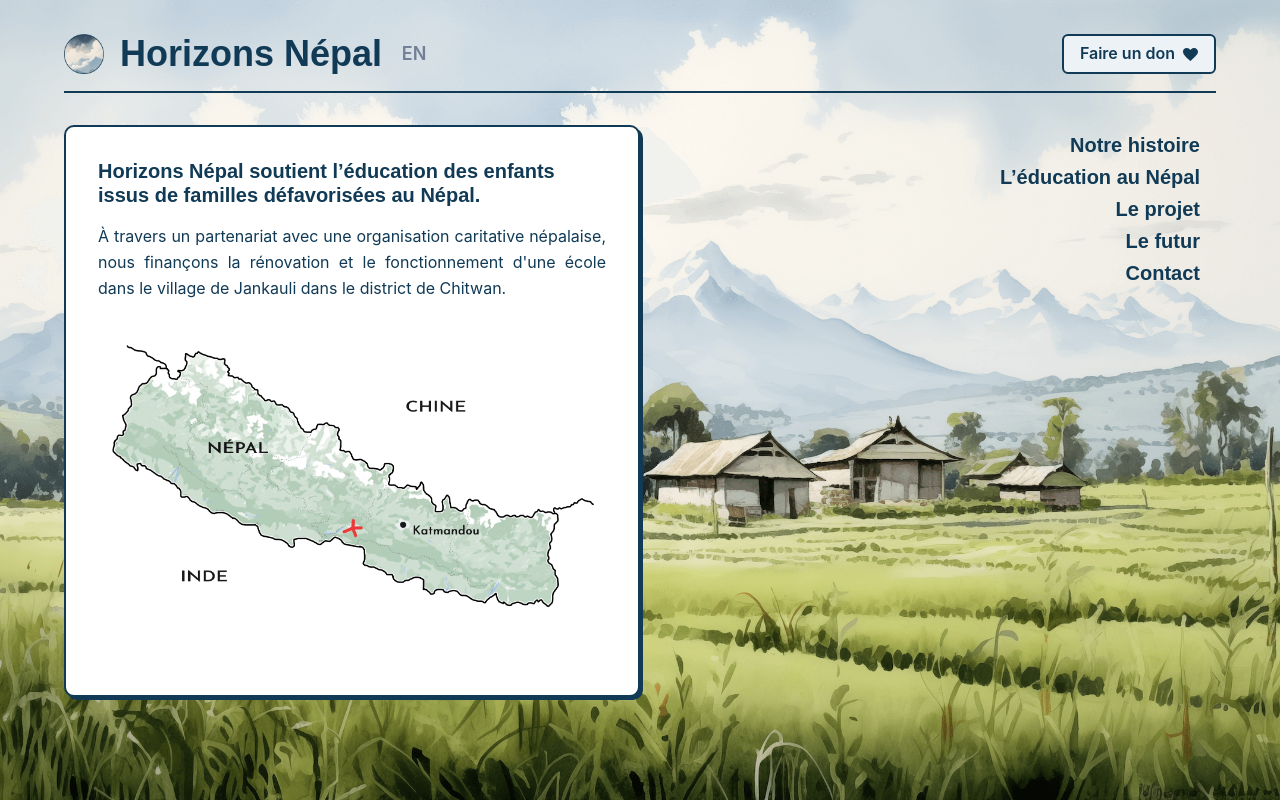
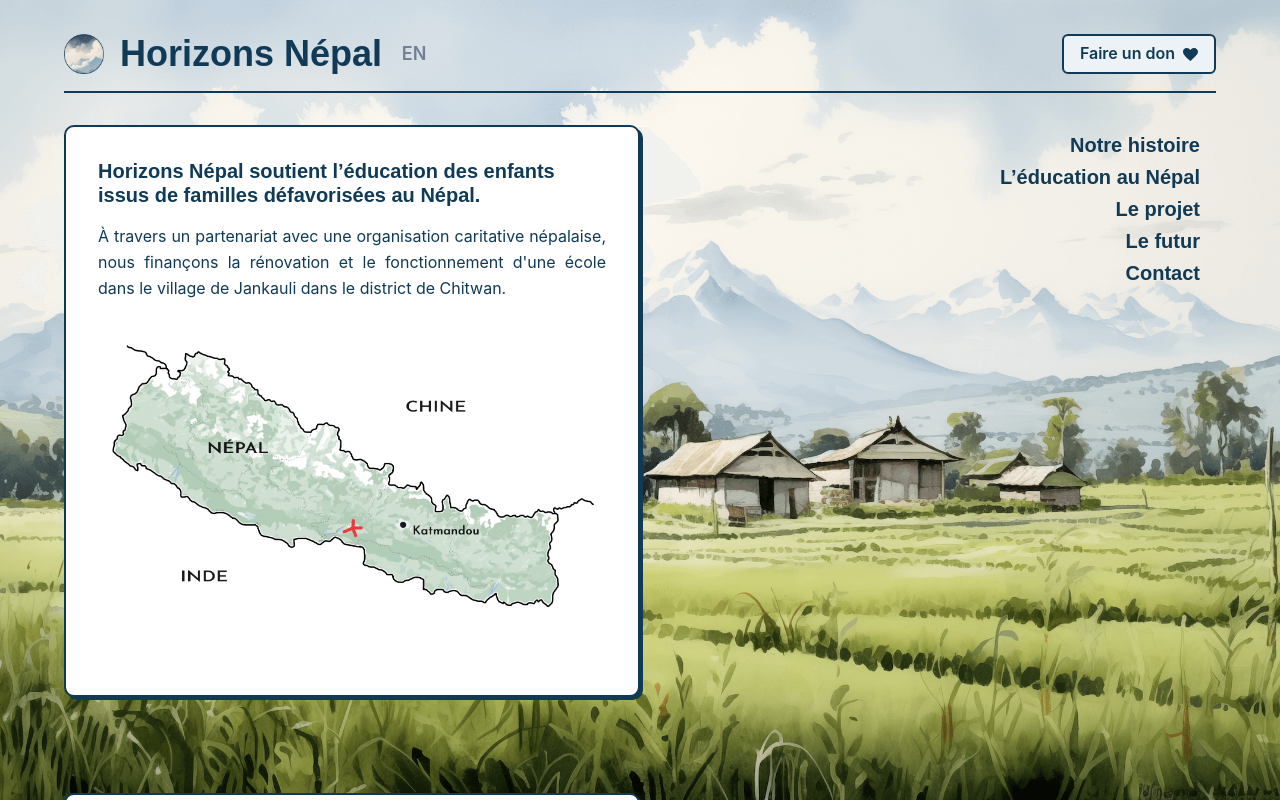
Before and after one commit to victormasson21/hn-vite, a React (Vite) app: page / in a window 1280 px wide. Built offline with nearby package versions, Linux system fonts and the light colour scheme.

Commit message:
Reduce content spacing

```diff
--- a/src/components/Content.jsx
+++ b/src/components/Content.jsx
@@ -21,7 +21,7 @@ export const Content = () => {
   const locale = useContext(LanguageContext);
   const keys = Object.keys(contentMap);
   return (
-    <Stack spacing={32}>
+    <Stack spacing={24}>
       {keys.map((key) => {
         const { title, displayTitle, component } = contentMap[key];
         return (
```
